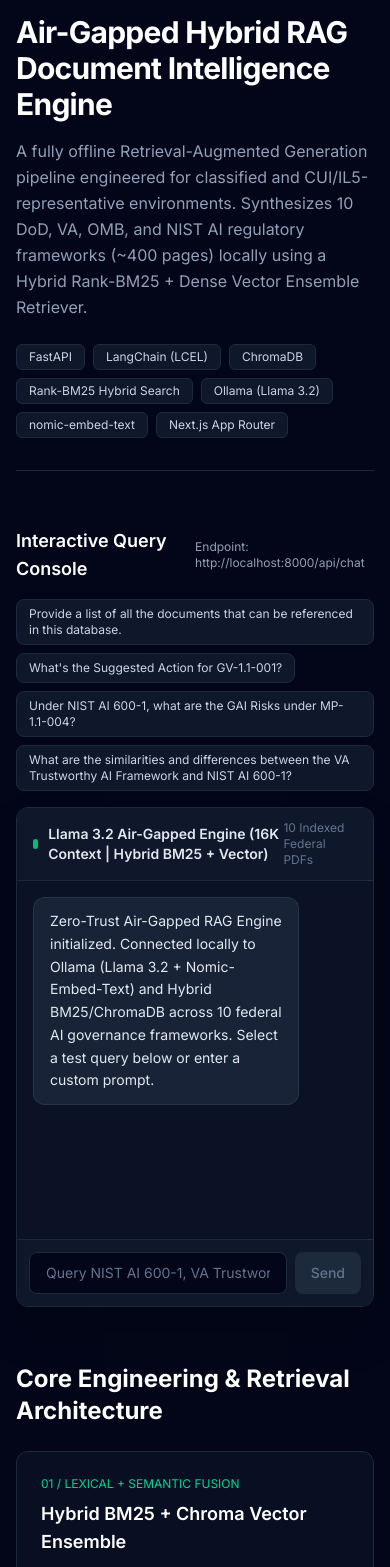
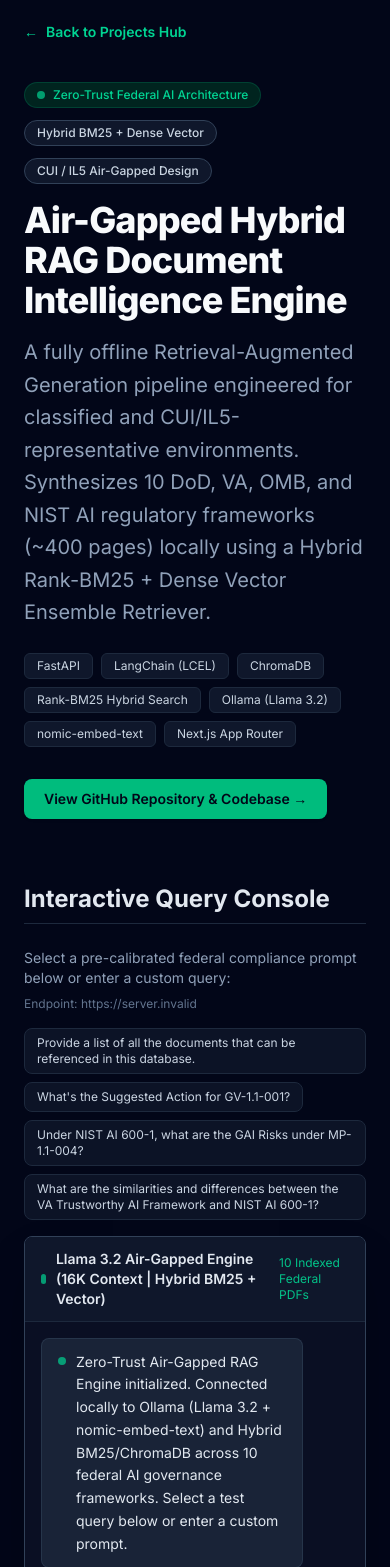
Before and after one commit to nfranklin77/tpm-portfolio, a Next.js app: page /projects/rag-engine in a window 390 px wide. Shown: the part 141-1708 px from the top of the page. Built offline with nearby package versions, Linux system fonts and the light colour scheme; no server answers.

Commit message:
style(rag-engine): align layout, back navigation, and pulsing status indicators with portfolio design system

```diff
--- a/app/projects/rag-engine/page.tsx
+++ b/app/projects/rag-engine/page.tsx
@@ -1,6 +1,7 @@
 "use client";
 
 import React, { useState, useRef, useEffect } from "react";
+import Link from "next/link";
 
 interface Message {
   role: "user" | "assistant";
@@ -49,20 +50,29 @@ const ITERATION_PHASES = [
   },
 ];
 
+const RAG_API_URL =
+  process.env.NEXT_PUBLIC_RAG_API_URL || "http://localhost:8000/api/chat";
+
 export default function RagEnginePage() {
   const [messages, setMessages] = useState<Message[]>([
     {
       role: "assistant",
       content:
-        "Zero-Trust Air-Gapped RAG Engine initialized. Connected locally to Ollama (Llama 3.2 + Nomic-Embed-Text) and Hybrid BM25/ChromaDB across 10 federal AI governance frameworks. Select a test query below or enter a custom prompt.",
+        "Zero-Trust Air-Gapped RAG Engine initialized. Connected locally to Ollama (Llama 3.2 + nomic-embed-text) and Hybrid BM25/ChromaDB across 10 federal AI governance frameworks. Select a test query below or enter a custom prompt.",
     },
   ]);
   const [input, setInput] = useState("");
   const [isLoading, setIsLoading] = useState(false);
   const messagesEndRef = useRef<HTMLDivElement>(null);
 
+  // Only auto-scroll inside the chat container after user interaction begins
   useEffect(() => {
-    messagesEndRef.current?.scrollIntoView({ behavior: "smooth" });
+    if (messages.length > 1) {
+      messagesEndRef.current?.scrollIntoView({
+        behavior: "smooth",
+        block: "nearest",
+      });
+    }
   }, [messages]);
 
   const sendQuery = async (queryText: string) => {
@@ -79,7 +89,7 @@ export default function RagEnginePage() {
     setIsLoading(true);
 
     try {
-      const response = await fetch("http://localhost:8000/api/chat", {
+      const response = await fetch(RAG_API_URL, {
         method: "POST",
         headers: { "Content-Type": "application/json" },
         body: JSON.stringify({ message: trimmed }),
@@ -91,17 +101,17 @@ export default function RagEnginePage() {
 
       const reader = response.body.getReader();
       const decoder = new TextDecoder();
-      let accumulatedText = "";
+      let fullResponse = "";
 
       while (true) {
         const { value, done } = await reader.read();
         if (done) break;
 
         const chunk = decoder.decode(value, { stream: true });
-        accumulatedText += chunk;
+        fullResponse += chunk;
 
-        // Replace assistant content with accumulated snapshot to prevent React Strict Mode duplication
-        const snapshot = accumulatedText;
+        // Overwrite final message index using local accumulator to prevent React Strict Mode duplication
+        const snapshot = fullResponse;
         setMessages((prev) => {
           const updated = [...prev];
           updated[updated.length - 1] = {
@@ -111,13 +121,13 @@ export default function RagEnginePage() {
           return updated;
         });
       }
-    } catch (error) {
+    } catch {
       setMessages((prev) => {
         const updated = [...prev];
         updated[updated.length - 1] = {
           role: "assistant",
           content:
-            "[Connection Notice: Local FastAPI backend not detected on port 8000. Because this engine runs 100% air-gapped on local Apple Silicon without cloud APIs, live interactive queries require the local Uvicorn + Ollama runtime.]",
+            "[Connection Notice: Local FastAPI backend not detected on port 8000. Because this engine runs 100% air-gapped on local Apple Silicon without cloud APIs to enforce zero-trust CUI/IL5 data privacy, live interactive queries require the local Uvicorn + Ollama runtime.]",
         };
         return updated;
       });
@@ -132,21 +142,43 @@ export default function RagEnginePage() {
   };
 
   return (
-    <main className="min-h-screen bg-slate-950 text-slate-100 py-12 px-4 sm:px-6 lg:px-8">
-      <div className="max-w-5xl mx-auto space-y-14">
-        {/* 1. HERO HEADER */}
-        <header className="space-y-4 border-b border-slate-800 pb-8">
-          <div className="inline-flex items-center gap-2 px-3 py-1 rounded-full bg-emerald-500/10 border border-emerald-500/30 text-emerald-400 text-xs font-medium tracking-wide uppercase">
-            <span className="w-2 h-2 rounded-full bg-emerald-400 animate-pulse" />
+    <main className="min-h-screen bg-slate-950 px-6 py-24 text-slate-50 sm:px-12">
+      <div className="mx-auto max-w-5xl">
+
+        {/* Top Back Navigation (Aligned with Clinical AI Agent & Projects Hub) */}
+        <Link
+          href="/projects"
+          className="group mb-8 inline-flex items-center text-sm font-semibold text-emerald-400 hover:text-emerald-300 transition-colors"
+        >
+          <span className="mr-2 transition-transform group-hover:-translate-x-1">
+            ←
+          </span>
+          Back to Projects Hub
+        </Link>
+
+        {/* 1. HERO HEADER & STATUS BADGES */}
+        <div className="mt-2 flex flex-wrap items-center gap-3">
+          <span className="inline-flex items-center gap-2 rounded-full border border-emerald-800/50 bg-emerald-950/80 px-3 py-1 text-xs font-medium text-emerald-400">
+            <span className="h-2 w-2 rounded-full bg-emerald-400 animate-pulse" />
             Zero-Trust Federal AI Architecture
+          </span>
+          <span className="rounded-full border border-slate-700 bg-slate-900 px-3 py-1 text-xs font-medium text-slate-300">
+            Hybrid BM25 + Dense Vector
+          </span>
+          <span className="rounded-full border border-slate-700 bg-slate-900 px-3 py-1 text-xs font-medium text-slate-300">
+            CUI / IL5 Air-Gapped Design
+          </span>
         </div>
-          <h1 className="text-3xl sm:text-4xl font-bold tracking-tight text-white">
+
+        <h1 className="mt-4 text-4xl font-extrabold tracking-tight text-slate-50 sm:text-5xl">
           Air-Gapped Hybrid RAG Document Intelligence Engine
         </h1>
-          <p className="text-slate-400 text-base sm:text-lg max-w-3xl leading-relaxed">
+        <p className="mt-4 text-xl leading-relaxed text-slate-400">
           A fully offline Retrieval-Augmented Generation pipeline engineered for classified and CUI/IL5-representative environments. Synthesizes 10 DoD, VA, OMB, and NIST AI regulatory frameworks (~400 pages) locally using a Hybrid Rank-BM25 + Dense Vector Ensemble Retriever.
         </p>
-          <div className="flex flex-wrap gap-2 pt-2">
+
+        {/* Tech Stack Pills */}
+        <div className="mt-6 flex flex-wrap gap-2">
           {[
             "FastAPI",
             "LangChain (LCEL)",
@@ -158,22 +190,37 @@ export default function RagEnginePage() {
           ].map((tech) => (
             <span
               key={tech}
-                className="px-3 py-1 text-xs font-mono bg-slate-900 border border-slate-800 rounded-md text-slate-300"
+              className="rounded-md border border-slate-800 bg-slate-900 px-3 py-1 font-mono text-xs text-slate-300"
             >
               {tech}
             </span>
           ))}
         </div>
-        </header>
 
-        {/* 2. INTERACTIVE TERMINAL */}
-        <section className="space-y-4">
-          <div className="flex items-center justify-between">
-            <h2 className="text-lg font-semibold text-white">
+        {/* Hero Action Links */}
+        <div className="mt-8 flex flex-wrap gap-4">
+          <a
+            href="https://github.com/nfranklin77/airgapped-rag-pipeline"
+            target="_blank"
+            rel="noopener noreferrer"
+            className="inline-flex items-center rounded-lg bg-emerald-500 px-5 py-2.5 text-sm font-semibold text-slate-950 shadow-sm hover:bg-emerald-400 transition-colors"
+          >
+            View GitHub Repository & Codebase →
+          </a>
+        </div>
+
+        {/* 2. INTERACTIVE QUERY CONSOLE */}
+        <h2 className="mt-16 border-b border-slate-800 pb-2 text-2xl font-bold text-slate-200">
           Interactive Query Console
         </h2>
-            <span className="text-xs font-mono text-slate-400">
-              Endpoint: http://localhost:8000/api/chat
+
+        <div className="mt-6 space-y-4">
+          <div className="flex flex-col justify-between gap-2 sm:flex-row sm:items-center">
+            <p className="text-sm text-slate-400">
+              Select a pre-calibrated federal compliance prompt below or enter a custom query:
+            </p>
+            <span className="font-mono text-xs text-slate-500">
+              Endpoint: {RAG_API_URL}
             </span>
           </div>
 
@@ -185,7 +232,7 @@ export default function RagEnginePage() {
                 type="button"
                 onClick={() => sendQuery(promptText)}
                 disabled={isLoading}
-                className="text-xs text-left px-3 py-1.5 rounded-lg bg-slate-900 hover:bg-slate-800 border border-slate-800 hover:border-emerald-500/40 text-slate-300 transition disabled:opacity-50"
+                className="rounded-lg border border-slate-800 bg-slate-900/80 px-3 py-1.5 text-left text-xs text-slate-300 transition hover:border-emerald-500/50 hover:bg-slate-800/70 hover:text-emerald-300 disabled:opacity-50"
               >
                 {promptText}
               </button>
@@ -193,20 +240,22 @@ export default function RagEnginePage() {
           </div>
 
           {/* Chat Container */}
-          <div className="rounded-xl border border-slate-800 bg-slate-900/70 shadow-2xl overflow-hidden flex flex-col h-[500px]">
-            <div className="px-4 py-3 bg-slate-900 border-b border-slate-800 flex items-center justify-between">
+          <div className="flex h-[500px] flex-col overflow-hidden rounded-lg border border-slate-700 bg-slate-900/60 shadow-2xl">
+            {/* Console Top Bar with Pulsing Emerald Indicator */}
+            <div className="flex items-center justify-between border-b border-slate-800 bg-slate-900 px-4 py-3">
               <div className="flex items-center gap-2.5">
-                <span className="w-2.5 h-2.5 rounded-full bg-emerald-500" />
-                <span className="font-semibold text-sm text-slate-200">
+                <span className="h-2.5 w-2.5 rounded-full bg-emerald-400 animate-pulse" />
+                <span className="text-sm font-semibold text-slate-200">
                   Llama 3.2 Air-Gapped Engine (16K Context | Hybrid BM25 + Vector)
                 </span>
               </div>
-              <span className="text-xs font-mono text-slate-500">
+              <span className="font-mono text-xs text-emerald-400/90">
                 10 Indexed Federal PDFs
               </span>
             </div>
 
-            <div className="flex-1 overflow-y-auto p-4 space-y-4">
+            {/* Messages Area */}
+            <div className="flex-1 space-y-4 overflow-y-auto p-4">
               {messages.map((msg, i) => (
                 <div
                   key={i}
@@ -215,14 +264,22 @@ export default function RagEnginePage() {
                   }`}
                 >
                   <div
-                    className={`max-w-[82%] rounded-xl px-4 py-3 text-sm leading-relaxed whitespace-pre-wrap ${
+                    className={`max-w-[85%] rounded-lg px-4 py-3 text-sm leading-relaxed whitespace-pre-wrap ${
                       msg.role === "user"
-                        ? "bg-emerald-950/70 border border-emerald-700/40 text-emerald-100"
-                        : "bg-slate-800/80 border border-slate-700/60 text-slate-200"
+                        ? "border border-emerald-700/40 bg-emerald-950/70 text-emerald-100"
+                        : "border border-slate-700/60 bg-slate-800/80 text-slate-200"
                     }`}
                   >
-                    {msg.content || (
-                      <span className="text-slate-400 animate-pulse">
+                    {msg.content ? (
+                      <div className="flex items-start gap-2.5">
+                        {msg.role === "assistant" && i === 0 && (
+                          <span className="mt-1.5 h-2 w-2 flex-shrink-0 rounded-full bg-emerald-400 animate-pulse" />
+                        )}
+                        <span>{msg.content}</span>
+                      </div>
+                    ) : (
+                      <span className="inline-flex items-center gap-2.5 text-slate-300 animate-pulse">
+                        <span className="h-2 w-2 rounded-full bg-emerald-400 animate-ping" />
                         Retrieving hybrid chunks & synthesizing response...
                       </span>
                     )}
@@ -232,101 +289,99 @@ export default function RagEnginePage() {
               <div ref={messagesEndRef} />
             </div>
 
+            {/* Input Form */}
             <form
               onSubmit={handleSubmit}
-              className="p-3 bg-slate-900 border-t border-slate-800 flex gap-2"
+              className="flex gap-2 border-t border-slate-800 bg-slate-900 p-3"
             >
               <input
                 type="text"
                 value={input}
                 onChange={(e) => setInput(e.target.value)}
                 placeholder="Query NIST AI 600-1, VA Trustworthy AI, DoD RAI Strategy, or OMB M-25-21..."
-                className="flex-1 bg-slate-950 border border-slate-800 rounded-lg px-4 py-2.5 text-sm text-slate-100 placeholder-slate-500 focus:outline-none focus:border-emerald-500"
+                className="flex-1 rounded-lg border border-slate-800 bg-slate-950 px-4 py-2.5 text-sm text-slate-100 placeholder-slate-500 focus:border-emerald-500 focus:outline-none"
               />
               <button
                 type="submit"
                 disabled={isLoading || !input.trim()}
-                className="px-4 py-2.5 rounded-lg bg-emerald-600 hover:bg-emerald-500 disabled:bg-slate-800 disabled:text-slate-500 text-white text-sm font-medium transition"
+                className="rounded-lg bg-emerald-500 px-5 py-2.5 text-sm font-semibold text-slate-950 transition hover:bg-emerald-400 disabled:bg-slate-800 disabled:text-slate-500"
               >
                 {isLoading ? "Streaming..." : "Send"}
               </button>
             </form>
           </div>
-        </section>
+        </div>
 
         {/* 3. ARCHITECTURAL HIGHLIGHTS GRID */}
-        <section className="space-y-6">
-          <h2 className="text-2xl font-bold text-white">
+        <h2 className="mt-16 border-b border-slate-800 pb-2 text-2xl font-bold text-slate-200">
           Core Engineering & Retrieval Architecture
         </h2>
-          <div className="grid grid-cols-1 md:grid-cols-2 gap-6">
-            <div className="p-6 rounded-xl bg-slate-900/60 border border-slate-800 space-y-2">
-              <div className="text-emerald-400 text-xs font-mono uppercase">
-                01 / Lexical + Semantic Fusion
+        <div className="mt-8 grid gap-6 sm:grid-cols-2">
+          <div className="rounded-lg border border-slate-800 bg-slate-900/60 p-6">
+            <div className="mb-2 font-mono text-xs uppercase tracking-wider text-emerald-400">
+              Layer 01 // Lexical + Semantic Fusion
             </div>
-              <h3 className="text-lg font-semibold text-white">
+            <h3 className="mb-2 text-lg font-bold text-slate-200">
               Hybrid BM25 + Chroma Vector Ensemble
             </h3>
-              <p className="text-sm text-slate-400 leading-relaxed">
+            <p className="text-sm leading-relaxed text-slate-400">
               Standard dense embeddings fail on exact alphanumeric control IDs such as{" "}
-                <code className="text-slate-200">GV-1.1-001</code> and{" "}
-                <code className="text-slate-200">MP-1.1-004</code>. Pairing a 50% Rank-BM25 lexical retriever with a 50% Nomic dense vector retriever guarantees exact regulatory code recall alongside conceptual search.
+              <code className="text-emerald-300">GV-1.1-001</code> and{" "}
+              <code className="text-emerald-300">MP-1.1-004</code>. Pairing a 50% Rank-BM25 lexical retriever with a 50% Nomic dense vector retriever guarantees exact regulatory code recall alongside conceptual search.
             </p>
           </div>
 
-            <div className="p-6 rounded-xl bg-slate-900/60 border border-slate-800 space-y-2">
-              <div className="text-emerald-400 text-xs font-mono uppercase">
-                02 / Cross-Framework Synthesis
+          <div className="rounded-lg border border-slate-800 bg-slate-900/60 p-6">
+            <div className="mb-2 font-mono text-xs uppercase tracking-wider text-emerald-400">
+              Layer 02 // Cross-Framework Synthesis
             </div>
-              <h3 className="text-lg font-semibold text-white">
+            <h3 className="mb-2 text-lg font-bold text-slate-200">
               Round-Robin Multi-Document Diversification
             </h3>
-              <p className="text-sm text-slate-400 leading-relaxed">
+            <p className="text-sm leading-relaxed text-slate-400">
               Prevents large PDFs from monopolizing top retrieval slots during comparative queries (e.g., comparing the VA Trustworthy AI Framework against NIST AI 600-1). Dynamically matches query tokens against indexed filenames and interleaves chunks across sources.
             </p>
           </div>
 
-            <div className="p-6 rounded-xl bg-slate-900/60 border border-slate-800 space-y-2">
-              <div className="text-emerald-400 text-xs font-mono uppercase">
-                03 / Self-Identifying Ingestion
+          <div className="rounded-lg border border-slate-800 bg-slate-900/60 p-6">
+            <div className="mb-2 font-mono text-xs uppercase tracking-wider text-emerald-400">
+              Layer 03 // Self-Identifying Ingestion
             </div>
-              <h3 className="text-lg font-semibold text-white">
+            <h3 className="mb-2 text-lg font-bold text-slate-200">
               Context-Stamped Chunking & Live Catalog Header
             </h3>
-              <p className="text-sm text-slate-400 leading-relaxed">
+            <p className="text-sm leading-relaxed text-slate-400">
               Every 2,500-character chunk is stamped with{" "}
-                <code className="text-slate-200">[Source Document | Page]</code> prior to embedding, and a live global document manifest is prepended to each prompt so the LLM has complete visibility into all 10 indexed PDFs.
+              <code className="text-slate-300">[Source Document | Page]</code> prior to embedding, and a live global document manifest is prepended to each prompt so the LLM has complete visibility into all 10 indexed PDFs.
             </p>
           </div>
 
-            <div className="p-6 rounded-xl bg-slate-900/60 border border-slate-800 space-y-2">
-              <div className="text-emerald-400 text-xs font-mono uppercase">
-                04 / Context Window Optimization
+          <div className="rounded-lg border border-slate-800 bg-slate-900/60 p-6">
+            <div className="mb-2 font-mono text-xs uppercase tracking-wider text-emerald-400">
+              Layer 04 // Context Window Optimization
             </div>
-              <h3 className="text-lg font-semibold text-white">
+            <h3 className="mb-2 text-lg font-bold text-slate-200">
               16K Expanded Context & Zero-Trust Guardrails
             </h3>
-              <p className="text-sm text-slate-400 leading-relaxed">
+            <p className="text-sm leading-relaxed text-slate-400">
               Overrides Ollama&apos;s default 2,048-token truncation limit to{" "}
-                <code className="text-slate-200">num_ctx=16384</code> at{" "}
-                <code className="text-slate-200">temperature=0.1</code>, ensuring multi-column regulatory tables and 16-chunk hybrid payloads are evaluated without silent context loss.
+              <code className="text-emerald-300">num_ctx=16384</code> at{" "}
+              <code className="text-slate-300">temperature=0.1</code>, ensuring multi-column regulatory tables and 16-chunk hybrid payloads are evaluated without silent context loss.
             </p>
           </div>
         </div>
-        </section>
 
         {/* 4. ITERATIVE PROGRESSION TABLE */}
-        <section className="space-y-4">
-          <h2 className="text-2xl font-bold text-white">
+        <h2 className="mt-16 border-b border-slate-800 pb-2 text-2xl font-bold text-slate-200">
           Iterative Engineering Progression (v1 to v4)
         </h2>
-          <p className="text-sm text-slate-400">
+        <p className="mt-4 text-sm text-slate-400">
           Documented progression from an initial Naive RAG prototype to a fault-tolerant, multi-document hybrid engine.
         </p>
-          <div className="overflow-x-auto rounded-xl border border-slate-800 bg-slate-900/50">
-            <table className="w-full text-left border-collapse text-sm">
+        <div className="mt-6 overflow-x-auto rounded-lg border border-slate-800 bg-slate-900/40">
+          <table className="w-full border-collapse text-left text-sm">
             <thead>
-                <tr className="border-b border-slate-800 bg-slate-900 text-slate-300">
+              <tr className="border-b border-slate-800 bg-slate-900/80 text-slate-200">
                 <th className="p-4 font-semibold">Iteration Phase</th>
                 <th className="p-4 font-semibold">Baseline Config</th>
                 <th className="p-4 font-semibold">Failure Mode Discovered</th>
@@ -335,8 +390,8 @@ export default function RagEnginePage() {
             </thead>
             <tbody className="divide-y divide-slate-800/70 text-slate-300">
               {ITERATION_PHASES.map((item, idx) => (
-                  <tr key={idx} className="hover:bg-slate-900/40">
-                    <td className="p-4 font-medium text-emerald-400 whitespace-nowrap">
+                <tr key={idx} className="hover:bg-slate-900/40 transition-colors">
+                  <td className="whitespace-nowrap p-4 font-medium text-emerald-400">
                     {item.phase}
                   </td>
                   <td className="p-4 font-mono text-xs text-slate-400">
@@ -349,24 +404,22 @@ export default function RagEnginePage() {
             </tbody>
           </table>
         </div>
-        </section>
 
         {/* 5. INDEXED CORPUS MANIFEST */}
-        <section className="p-6 rounded-xl bg-slate-900/60 border border-slate-800 space-y-4">
-          <div className="flex flex-col sm:flex-row sm:items-center justify-between gap-2">
-            <div>
-              <h2 className="text-lg font-semibold text-white">
+        <h2 className="mt-16 border-b border-slate-800 pb-2 text-2xl font-bold text-slate-200">
           Indexed Federal AI Governance Corpus (my_docs/)
         </h2>
+        <div className="mt-6 rounded-lg border border-slate-800 bg-slate-900/40 p-6">
+          <div className="mb-4 flex flex-col justify-between gap-2 sm:flex-row sm:items-center">
             <p className="text-xs text-slate-400">
-                392 Pages | 601 Self-Identifying Chunks | Case-Insensitive & AES-Decrypted Ingestion
+              392 Pages • 601 Self-Identifying Chunks • Case-Insensitive & AES-Decrypted Ingestion
             </p>
-            </div>
-            <span className="text-xs font-mono px-2.5 py-1 rounded bg-slate-800 text-emerald-400">
+            <span className="inline-flex items-center gap-1.5 rounded bg-emerald-950/80 border border-emerald-800/50 px-2.5 py-1 font-mono text-xs text-emerald-400">
+              <span className="h-1.5 w-1.5 rounded-full bg-emerald-400 animate-pulse" />
               10 / 10 Documents Active
             </span>
           </div>
-          <div className="grid grid-cols-1 sm:grid-cols-2 gap-2 text-xs font-mono text-slate-300">
+          <div className="grid grid-cols-1 gap-2 font-mono text-xs text-slate-300 sm:grid-cols-2">
             {[
               "1. DoD AI Adoption Strategy.PDF",
               "2. DoD RAI STRATEGY & IMPLEMENTATION PATHWAY.PDF",
@@ -381,31 +434,14 @@ export default function RagEnginePage() {
             ].map((docName) => (
               <div
                 key={docName}
-                className="px-3 py-2 rounded bg-slate-950/70 border border-slate-800/80"
+                className="rounded border border-slate-800/80 bg-slate-950/70 px-3 py-2"
               >
                 {docName}
               </div>
             ))}
           </div>
+        </div>
 
-        </section>
-        {/* 6. Source Code & CI/CD Pipeline Section */}
-        <section className="pt-4">
-            <h2 className="text-2xl font-bold text-slate-200 mb-6 border-b border-slate-800 pb-4">
-              Source Code & CI/CD Pipeline
-            </h2>
-            <p className="text-slate-400 leading-relaxed mb-6">
-              The full Python architecture and continuous deployment configuration are available for review.
-            </p>
-            <a
-              href="https://github.com/nfranklin77/airgapped-rag-pipeline"
-              target="_blank"
-              rel="noopener noreferrer"
-              className="inline-flex items-center rounded-md bg-slate-800 px-5 py-2.5 text-sm font-semibold text-slate-200 hover:bg-slate-700 transition-colors"
-            >
-              View Repository on GitHub &rarr;
-            </a>
-          </section>
       </div>
     </main>
   );
```
Lines whose indentation alone changed are shown as unchanged.
